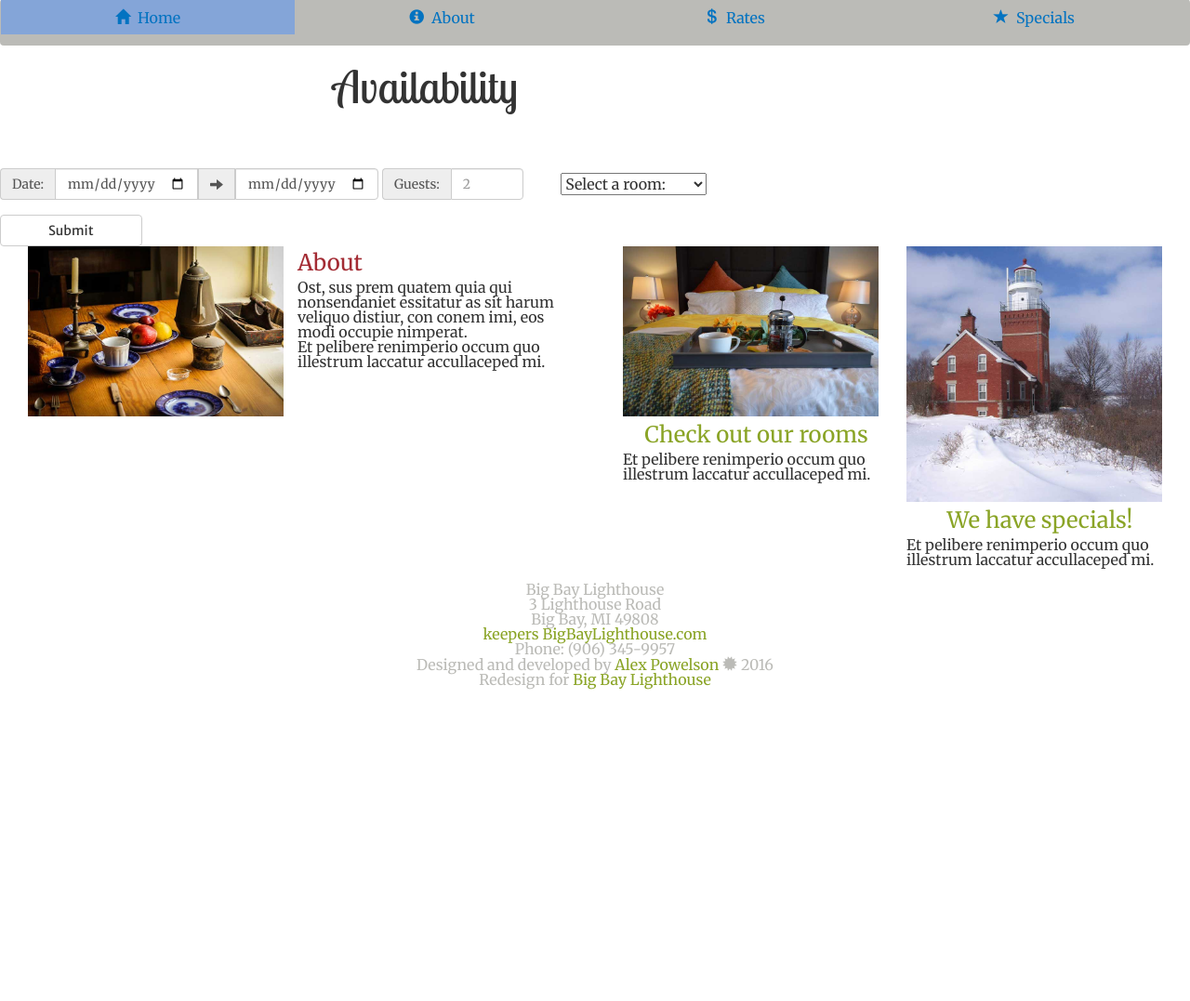
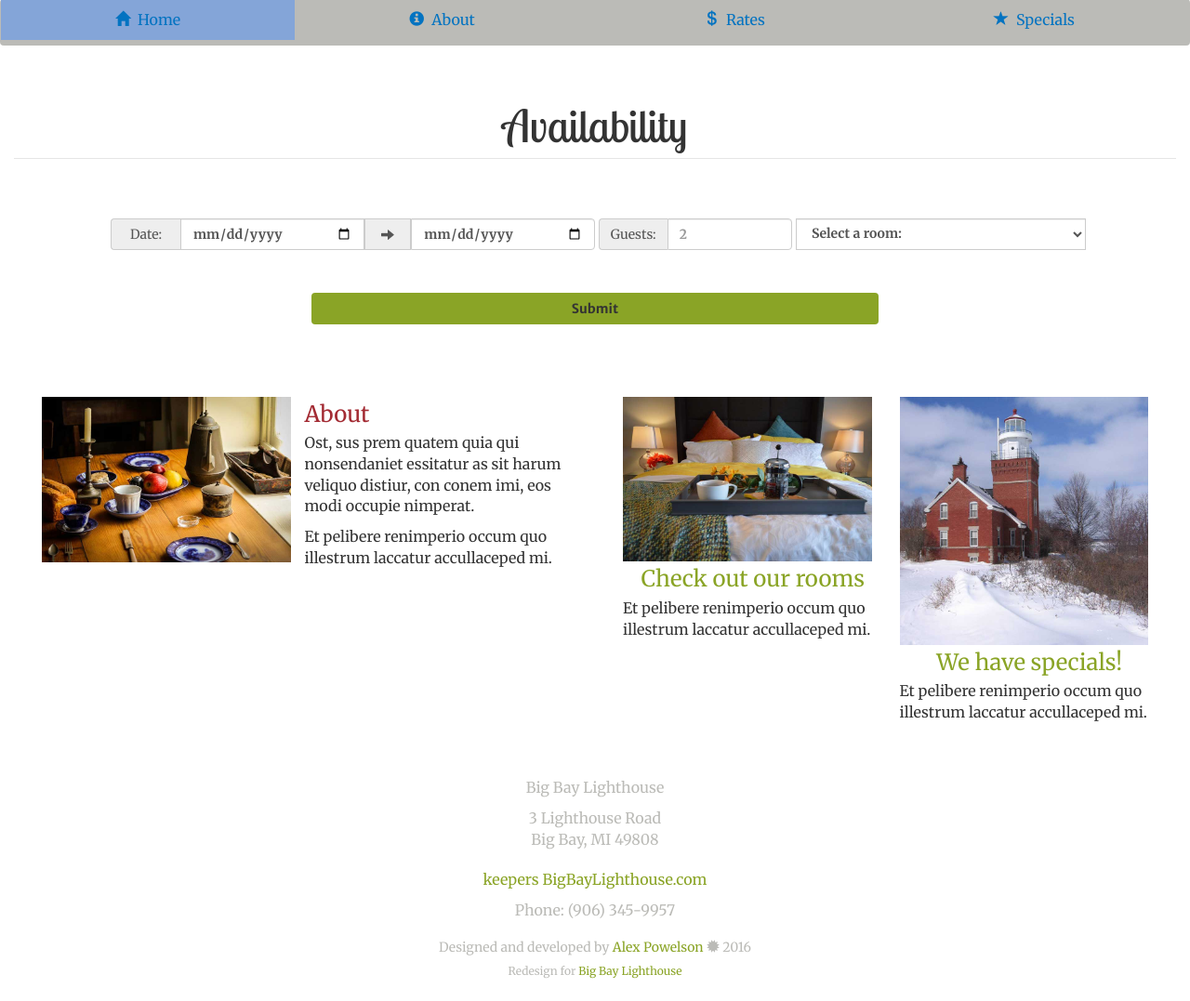
Before and after one commit to npmcdn-to-unpkg-bot/web-portfolio, a PHP site: page /final/index.php in a window 1280 px wide. Shown: the part 537-1614 px from the top of the page at 93% size. Before the commit the page ends 1279 px from the top, so only its background shows below. Run offline with PHP 8.4, Linux system fonts and the light colour scheme.

Commit message:
all devices correct sizing

```diff
--- a/final/css/bnb.css
+++ b/final/css/bnb.css
@@ -1,62 +1,3 @@
-/* CSS Document */
-/* reset */
-/* line 5, ../sass/bnb.scss */
-html, body, div, span, applet, object, iframe,
-h1, h2, h3, h4, h5, h6, p, blockquote, pre,
-a, abbr, acronym, address, big, cite, code,
-del, dfn, em, img, ins, kbd, q, s, samp,
-small, strike, strong, sub, sup, tt, var,
-b, u, i, center,
-dl, dt, dd, ol, ul, li,
-fieldset, form, label, legend,
-table, caption, tbody, tfoot, thead, tr, th, td,
-article, aside, canvas, details, embed,
-figure, figcaption, footer, header, hgroup,
-menu, nav, output, ruby, section, summary,
-time, mark, audio, video {
-  margin: 0;
-  padding: 0;
-  border: 0;
-  font-size: 100%;
-  font: inherit;
-  vertical-align: baseline;
-}
-
-/* HTML5 display-role reset for older browsers */
-/* line 26, ../sass/bnb.scss */
-article, aside, details, figcaption, figure,
-footer, header, hgroup, menu, nav, section {
-  display: block;
-}
-
-/* line 30, ../sass/bnb.scss */
-body {
-  line-height: 1;
-}
-
-/* line 33, ../sass/bnb.scss */
-ol, ul {
-  list-style: none;
-}
-
-/* line 36, ../sass/bnb.scss */
-blockquote, q {
-  quotes: none;
-}
-
-/* line 39, ../sass/bnb.scss */
-blockquote:before, blockquote:after,
-q:before, q:after {
-  content: '';
-  content: none;
-}
-
-/* line 44, ../sass/bnb.scss */
-table {
-  border-collapse: collapse;
-  border-spacing: 0;
-}
-
 /* default styles */
 /* mobile < 768px using bootstrap breakpoints */
 /* colors */
@@ -148,25 +89,34 @@
   width: 100%;
 }
 
-/* not sure yet if need this */
-/*
-.input-group .form-control {
-	min-width:100px;
+/* line 89, ../sass/_default.scss */
+.input-group-addon {
+  width: 10%;
 }
-*/
-/* line 95, ../sass/_default.scss */
+
+/* line 93, ../sass/_default.scss */
 .select-date, .select-guests, .select-room, button {
   font-family: "Merriweather Sans", sans-serif;
   font-size: 1em;
 }
 
-/* line 100, ../sass/_default.scss */
-button {
+/* line 98, ../sass/_default.scss */
+button.btn {
+  display: block;
+  width: 50%;
+  margin: 1em auto;
   font-weight: 600;
+  background-color: #8AA426;
 }
 
 /* content */
 /* line 108, ../sass/_default.scss */
+.row, .form-inline .form-group {
+  display: block;
+  margin: 1em auto;
+}
+
+/* line 113, ../sass/_default.scss */
 h1 {
   font-family: "Lobster Two", cursive;
   font-size: 3em;
@@ -175,7 +125,7 @@
   color: #BBBBB7;
 }
 
-/* line 117, ../sass/_default.scss */
+/* line 122, ../sass/_default.scss */
 h2 {
   font-family: "Lobster Two", cursive;
   font-size: 2em;
@@ -184,7 +134,7 @@
   color: #BBBBB7;
 }
 
-/* line 125, ../sass/_default.scss */
+/* line 130, ../sass/_default.scss */
 h3 {
   font-family: "Merriweather", serif;
   margin: .25em;
@@ -192,7 +142,7 @@
   color: #A32B33;
 }
 
-/* line 132, ../sass/_default.scss */
+/* line 137, ../sass/_default.scss */
 h4 {
   font-family: "Merriweather", serif;
   margin: .25em;
@@ -203,30 +153,23 @@
   background-color: rgba(255, 255, 255, 0.75);
 }
 
-/* line 142, ../sass/_default.scss */
+/* line 147, ../sass/_default.scss */
 img, figure {
   width: 100%;
 }
 
-/* line 146, ../sass/_default.scss */
-.about, .rooms, .specials {
-  display: inline;
-  float: left;
-  width: 100%;
-  background-color: white;
-  background-size: cover;
-  background-position: center;
-  background-repeat: no-repeat;
-  padding-top: 200px;
+/* line 151, ../sass/_default.scss */
+.card {
+  margin: 1em auto;
 }
 
-/* line 157, ../sass/_default.scss */
+/* line 155, ../sass/_default.scss */
 p {
   background-color: #fff;
 }
 
 /* footer */
-/* line 163, ../sass/_default.scss */
+/* line 161, ../sass/_default.scss */
 footer {
   clear: both;
   text-align: center;
@@ -234,13 +177,13 @@
   color: #BBBBB7;
 }
 
-/* line 170, ../sass/_default.scss */
+/* line 168, ../sass/_default.scss */
 footer a {
   color: #8AA426;
 }
 
 /* clear fix */
-/* line 175, ../sass/_default.scss */
+/* line 173, ../sass/_default.scss */
 .clearfix:after {
   content: "";
   display: table;
@@ -269,6 +212,12 @@
   }
 
   /* form */
+  /* line 18, ../sass/_tab.scss */
+  .c-select {
+    width: 90%;
+    float: right;
+  }
+
   /* content */
 }
 /* desktop > 992px */
@@ -295,10 +244,5 @@
   }
 
   /* form */
-  /* line 26, ../sass/_desk.scss */
-  button .btn .btn-default {
-    display: inline;
-  }
-
   /* content */
 }
--- a/final/index.php
+++ b/final/index.php
@@ -2,22 +2,23 @@
 <body id="home">
 <?php include'nav.php'?>
 
+<div class="row">
+
 <form class="form-inline">
-<div class="row">
     <fieldset class="form-group">
     <legend>Availability</legend>
 
-    <label class="input-group col-xs-12 col-sm-12 col-md-5">
+    <label class="input-group col-xs-12 col-sm-10 col-sm-offset-1 col-md-5">
     <span class="input-group-addon">Date:</span>
-	<input class="form-control" type="date" name="indate" value="" >
+	<input class="form-control datecheck" type="date" name="indate" value="" >
 	<span class="input-group-addon"><span class="glyphicon glyphicon-arrow-right"  aria-hidden="true"></span></span>
-	<input class="form-control " type="date" name="outdate" value="" >
+	<input class="form-control datecheck" type="date" name="outdate" value="" >
 	</label>
 
-    <label class="input-group col-xs-12 col-sm-5 col-md-2"><span class="input-group-addon" id="sizing-addon3">Guests:</span><input class="form-control" type="number" name="amount" value="" placeholder="2" ></label>
+    <label class="input-group col-xs-12 col-sm-4 col-sm-offset-1 col-md-2 col-md-offset-0"><span class="input-group-addon">Guests:</span><input class="form-control" type="number" name="amount" value="" placeholder="2" ></label>
 
-    <label class="input-group col-xs-12 col-sm-7 col-md-3">
-    <select >
+    <label class="input-group col-xs-12 col-sm-6 col-md-3">
+    <select class="form-control c-select">
       <option selected>Select a room:</option>
       <option value="1">Keeper Dufrain</option>
       <option value="2">Keeper Mcdonald</option>
@@ -27,18 +28,24 @@
 	</select>
     </label>
 
-	<button type="submit" class="btn btn-default col-xs-12 col-sm-12 col-md-2">Submit</button>
+    <label class="input-group-lg col-xs-12">
+	<button type="submit" class="btn">Submit</button>
+    </label>
     </fieldset>
-</div> <!-- end row -->
 </form>
 
+</div> <!-- end row -->
+
+
 <div class="row">
-<div class="card col-xs-12 col-sm-12 col-md-6">
-<figure class="col-xs-12 col-sm-6 col-md-6">
-<img src="images/about.jpg" alt="The Big Bay Lighthouse" class="img-fluid pull-md-right">
+
+<div class="card col-xs-12 col-md-6">
+<figure class="col-sm-6">
+<img src="images/about.jpg" alt="The Big Bay Lighthouse" class="img-fluid card-img">
 </figure>
-<h3 class="card-title pull-md-left">About</h3>
-<p class="card-text pull-md-left">Ost, sus prem quatem
+<div class="card-block">
+<h3 class="card-title">About</h3>
+<p class="card-text">Ost, sus prem quatem
 quia qui nonsendaniet
 essitatur
 as sit harum veliquo
@@ -46,19 +53,20 @@
 imi, eos modi occupie
 nimperat.
 </p>
-<p class="card-text hidden-xs pull-md-left">Et pelibere
+<p class="card-text hidden-xs">Et pelibere
 renimperio
 occum quo
 illestrum laccatur
 accullaceped
 mi.</p>
-</div>
+</div><!-- end card block -->
+</div> <!-- end about card -->
 
-<div class="card-deck-wrapper col-xs-12 col-sm-12 col-md-6">
+<div class="card-deck-wrapper col-xs-12 col-md-6">
   <div class="card-deck">
 <div class="card col-xs-12 col-sm-6 ">
 <figure>
-<img class="room-img img-fluid card-img-top pull-sm-right" data-src="images/room.jpg" src="images/room.jpg" alt="Card image cap">
+<img class="room-img img-fluid card-img" data-src="images/room.jpg" src="images/room.jpg" alt="Lighthouse room">
 </figure>
 <div class="card-img-overlay">
 <h4 class="card-title text-xs-center text-sm-right text-md-left">Check out our rooms</h4>
@@ -73,7 +81,7 @@
 
 <div class="card col-xs-12 col-sm-6 ">
 <figure>
-<img class="spec-img img-fluid card-img-top pull-sm-left" data-src="images/specials.jpg"  src="images/specials.jpg" alt="Card image cap">
+<img class="spec-img img-fluid card-img" data-src="images/specials.jpg"  src="images/specials.jpg" alt="Lighthouse specials">
 </figure>
 <div class="card-img-overlay">
 <h4 class="card-title text-xs-center text-sm-left">We have specials!</h4>
```
